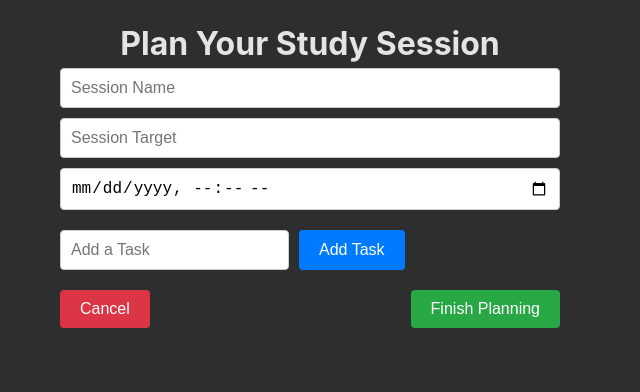
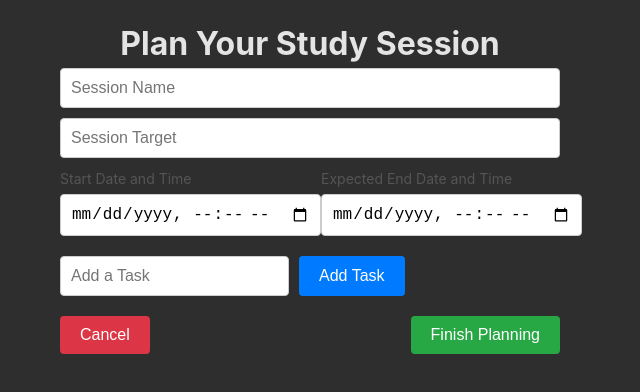
Before and after one commit to b-sass/FYP, a React (Vite) app: page /planning in a window 1280 px wide. Shown: the top 392 px of the page, without its empty margins (330-970 px from the left). Built offline with nearby package versions, Linux system fonts and the light colour scheme.

Commit message:
Put date pickers side by side.

```diff
--- a/src/components/session/Planning.tsx
+++ b/src/components/session/Planning.tsx
@@ -4,7 +4,8 @@ import styles from '../../styles/session/planning.module.css';
 let Planning = () => {
   const [sessionName, setSessionName] = useState('');
   const [sessionTarget, setSessionTarget] = useState('');
-  const [sessionDate, setSessionDate] = useState('');
+  const [startDate, setStartDate] = useState('');
+  const [endDate, setEndDate] = useState('');
   const [tasks, setTasks] = useState<string[]>([]);
   const [task, setTask] = useState('');
 
@@ -18,7 +19,8 @@ let Planning = () => {
   const cancelPlanning = () => {
     setSessionName('');
     setSessionTarget('');
-    setSessionDate('');
+    setStartDate('');
+    setEndDate('');
     setTasks([]);
     setTask('');
   };
@@ -27,7 +29,8 @@ let Planning = () => {
     console.log({
       sessionName,
       sessionTarget,
-      sessionDate,
+      startDate,
+      endDate,
       tasks,
     });
     alert('Session planning saved!');
@@ -52,12 +55,26 @@ let Planning = () => {
           onChange={(e) => setSessionTarget(e.target.value)}
           className={styles.input}
         />
-        <input
-          type="datetime-local"
-          value={sessionDate}
-          onChange={(e) => setSessionDate(e.target.value)}
-          className={styles.input}
-        />
+        <div className={styles.datePickers}>
+          <div>
+            <label className={styles.label}>Start Date and Time</label>
+            <input
+              type="datetime-local"
+              value={startDate}
+              onChange={(e) => setStartDate(e.target.value)}
+              className={styles.dateInput}
+            />
+          </div>
+          <div>
+            <label className={styles.label}>Expected End Date and Time</label>
+            <input
+              type="datetime-local"
+              value={endDate}
+              onChange={(e) => setEndDate(e.target.value)}
+              className={styles.dateInput}
+            />
+          </div>
+        </div>
       </div>
       <div className={styles.taskGroup}>
         <input
--- a/src/styles/session/planning.module.css
+++ b/src/styles/session/planning.module.css
@@ -17,6 +17,26 @@
   font-size: 16px;
   border: 1px solid #ccc;
   border-radius: 4px;
+}
+
+.datePickers {
+  display: flex;
+  justify-content: space-between;
+}
+
+.dateInput {
+  padding: 10px;
+  font-size: 16px;
+  border: 1px solid #ccc;
+  border-radius: 4px;
+}
+
+.label {
+  font-size: 14px;
+  color: #555;
+  text-align: left;
+  margin-bottom: 5px;
+  display: block;
 }
 
 .taskGroup {
```
